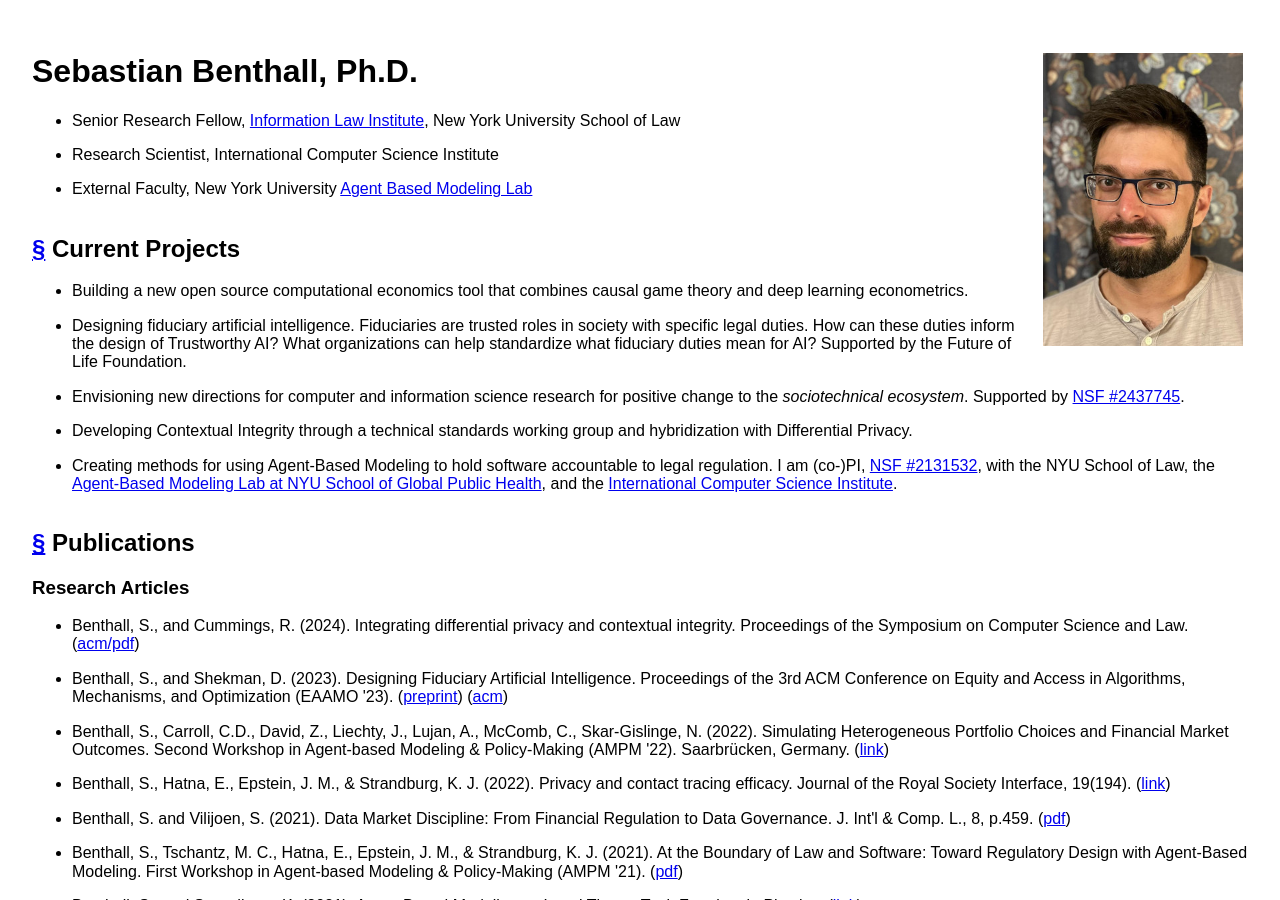
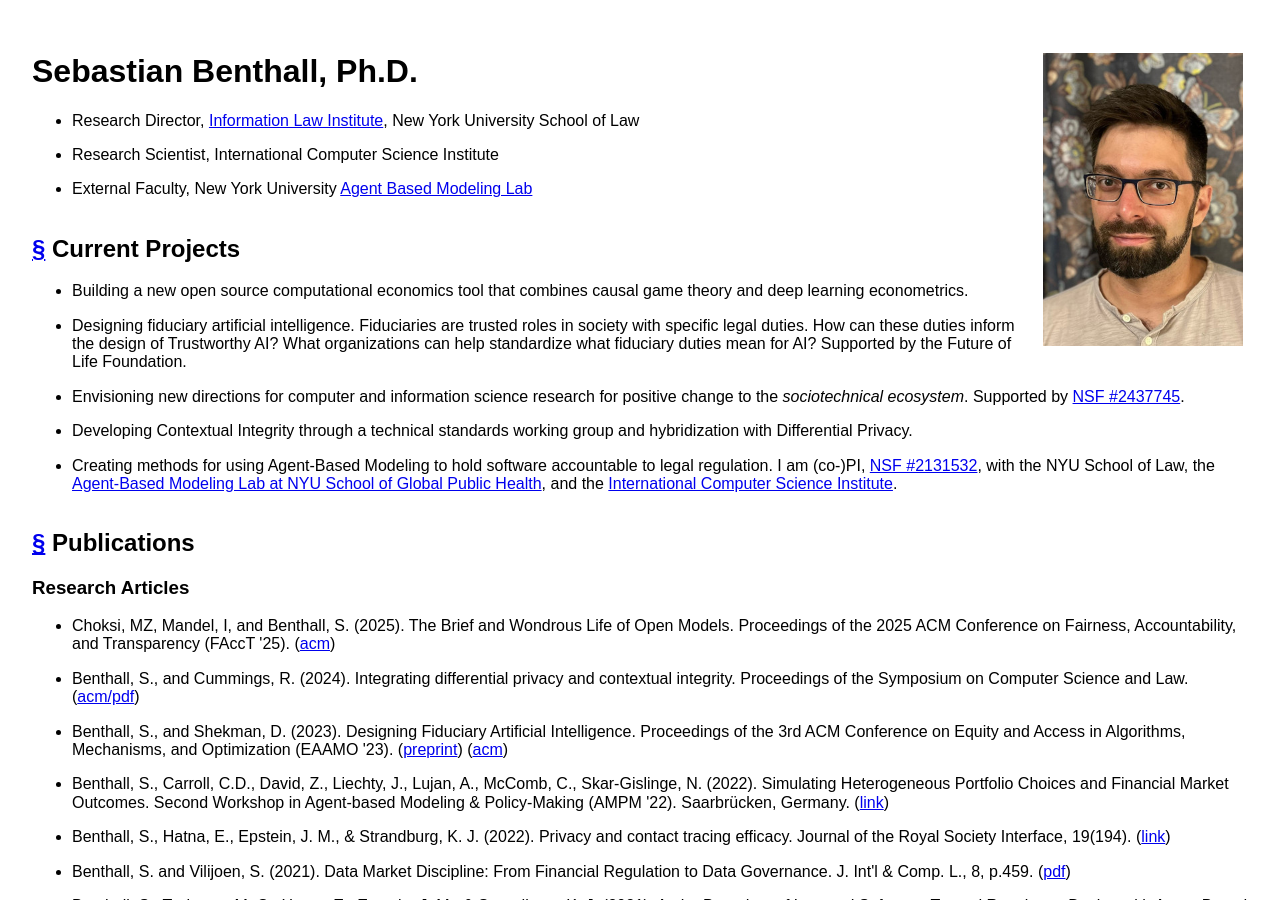
Before and after one commit to sbenthall/personal_website, a Jekyll site: the page built from index.md, in a window 1280 px wide and 900 px high. Built offline with Jekyll 4.4.1, drawn with Linux system fonts in a browser that asks for light colours; nearby versions of some CDN libraries.

Commit message:
new publication, update title

```diff
--- a/_data/references.yml
+++ b/_data/references.yml
@@ -1,4 +1,11 @@
 publications:
+  - authors: Choksi, MZ, Mandel, I, and Benthall, S.
+    year: 2025
+    title: The Brief and Wondrous Life of Open Models
+    venue: Proceedings of the 2025 ACM Conference on Fairness, Accountability, and Transparency (FAccT '25)
+    links:
+      - url: https://dl.acm.org/doi/abs/10.1145/3715275.3732206
+        label: acm
   - authors: Benthall, S., and Cummings, R.
     year: 2024
     title: Integrating differential privacy and contextual integrity
--- a/index.md
+++ b/index.md
@@ -5,7 +5,7 @@ layout: home
 
 # Sebastian Benthall, Ph.D.
 
-* Senior Research Fellow, <a href="https://www.law.nyu.edu/centers/ili">Information Law Institute</a>, New York University School of Law
+* Research Director, <a href="https://www.law.nyu.edu/centers/ili">Information Law Institute</a>, New York University School of Law
 * Research Scientist, International Computer Science Institute
 * External Faculty, New York University <a href="https://publichealth.nyu.edu/research-scholarship/centers-labs-initiatives/agent-based-modeling-lab">Agent Based Modeling Lab</a>
 <!--* Research Engineer, <a href="https://econ-ark.org/">Econ-Ark</a>-->
```
